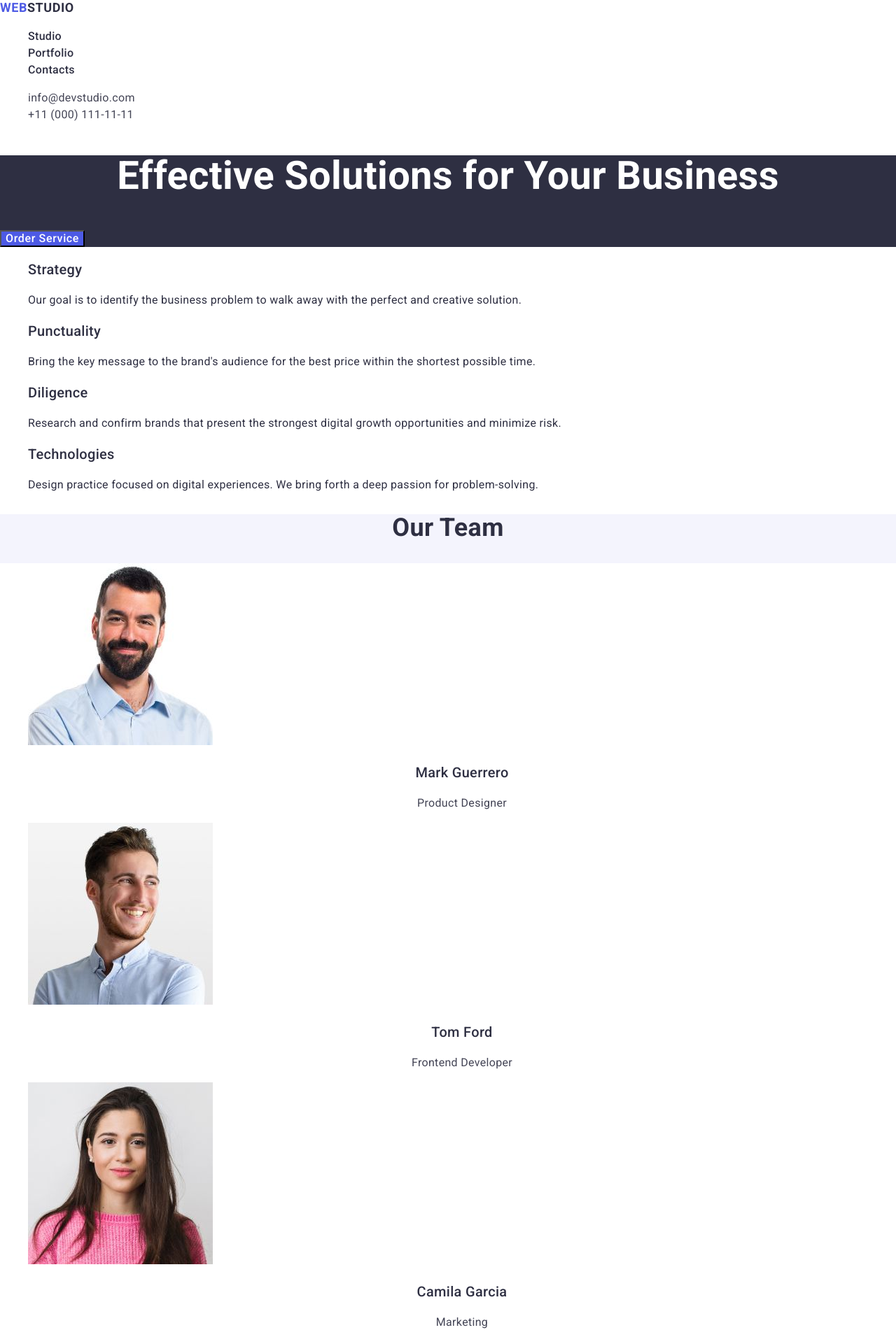
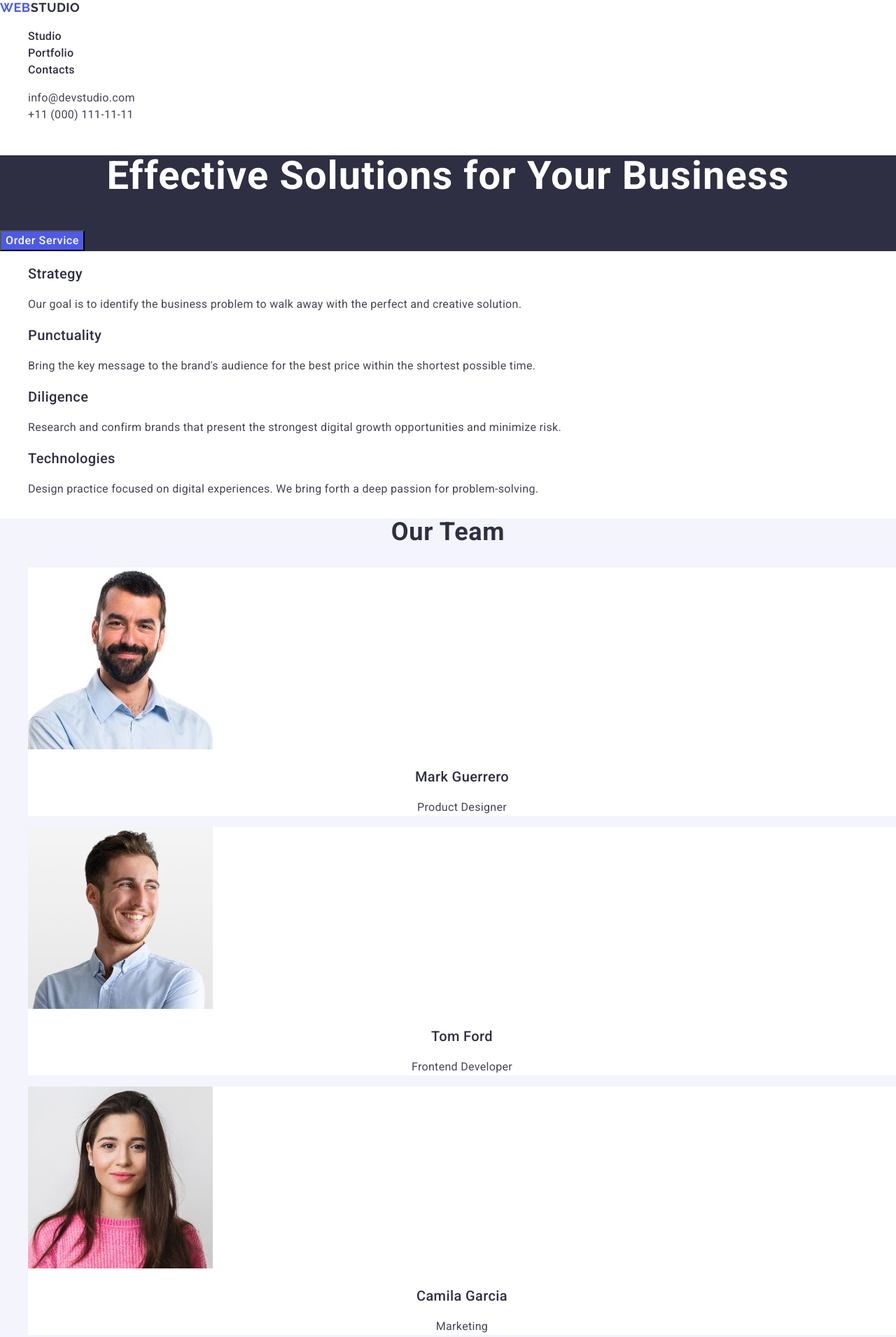
Before and after one commit to kostinaio/goit-markup-hw-02, a plain HTML site: page index.html in a window 1280 px wide. Shown: the top 1911 px of the page at 70% size. Drawn offline with nearby package versions, Linux system fonts and the light colour scheme.

Commit message:
autocheck_fixes

```diff
--- a/css/styles.css
+++ b/css/styles.css
@@ -4,9 +4,9 @@
     --secondary-font: 'Raleway', sans-serif;
 
     /* Colors */
-    --primary-cl: #2e2f42;
+    --primary-cl: #434455;
+    --dark-cl: #2e2f42;
     --secondary-cl: #fff;
-    --text-cl: #434455;
     --brand-cl: #4d5ae5;
     --ligth-cl: #f4f4fd;
     --pressed-cl: #404bbf
@@ -60,7 +60,9 @@ address {
     font-weight: 700;
     font-size: 36px;
     line-height: 1.11;
+    letter-spacing: 0.02em;
     text-align: center;
+    color: var(--dark-cl);
 }
 
 .section-list {}
@@ -71,10 +73,15 @@ address {
     font-weight: 500;
     font-size: 20px;
     line-height: 1.2;
+    letter-spacing: 0.02em;
+    text-transform: capitalize;
+    color: var(--dark-cl);
 }
 
 .section-text {
-    color: var(--text-cl);
+    letter-spacing: 0.02em;
+    line-height: 1.5;
+    font-size: 16px;
 }
 
 .section-ilustration {}
@@ -85,14 +92,14 @@ address {
     font-weight: 700;
     font-size: 18px;
     line-height: 1.17;
-    font-family: var(--primary-font);
+    font-family: var(--secondary-font);
     letter-spacing: 0.03em;
     text-transform: uppercase;
     color: var(--brand-cl);
 }
 
 .header-logo-accent {
-    color: var(--primary-cl);
+    color: var(--dark-cl);
 }
 
 .footer-logo-accent{
@@ -110,7 +117,11 @@ address {
 .nav-item {}
 
 .nav-link {
+    letter-spacing: 0.02em;
+    line-height: 1.5;
+    font-size: 16px;
     font-weight: 500;
+    color:var(--dark-cl)
 }
 
 .nav-link:hover,
@@ -124,7 +135,9 @@ address {
 .address-item {}
 
 .address-link {
-    color: var(--text-cl);
+    letter-spacing: 0.02em;
+    line-height: 1.5;
+    font-size: 16px;
 }
 
 .address-link:hover,
@@ -135,19 +148,22 @@ address {
 
 /* #region Hero */
 .hero {
-    background-color: var(--primary-cl);
+    background-color: var(--dark-cl);
 }
 
 .hero-title {
     font-weight: 700;
     font-size: 56px;
     line-height: 1.07;
+    letter-spacing: 0.02em;
     text-align: center;
     color: var(--secondary-cl);
 }
 
 .hero-button {
     font-weight: 500;
+    line-height: 1.5;
+    font-size: 16px;
     letter-spacing: 0.04em;
     color: var(--secondary-cl);
     background-color:var(--brand-cl);
@@ -173,7 +189,7 @@ address {
     background-color: var(--ligth-cl);
 }
 
-.team-list{
+.team-item{
     background-color: var(--secondary-cl);
 }
 
@@ -192,10 +208,13 @@ address {
 
 /* #region Footer */
 .section-footer {
-    background-color: var(--primary-cl);
+    background-color: var(--dark-cl);
 }
 
 .footer-text {
     color: var(--ligth-cl);
+    letter-spacing: 0.02em;
+    line-height: 1.5;
+    font-size: 16px;
 }
 /* #endregion */
--- a/index.html
+++ b/index.html
@@ -29,13 +29,13 @@
         >
         <ul class="nav-list">
           <li class="nav-item">
-            <a class="nav-link" href="#">Studio</a>
+            <a class="nav-link" href="./index.html">Studio</a>
           </li>
           <li class="nav-item">
-            <a class="nav-link" href="#">Portfolio</a>
+            <a class="nav-link" href="">Portfolio</a>
           </li>
           <li class="nav-item">
-            <a class="nav-link" href="#">Contacts</a>
+            <a class="nav-link" href="">Contacts</a>
           </li>
         </ul>
       </nav>
@@ -103,8 +103,8 @@
       <!-- #region OurTeam -->
       <section class="team-section">
         <h2 class="section-title">Our Team</h2>
-        <ul class="section-list team-list">
-          <li class="section-item">
+        <ul class="section-list">
+          <li class="section-item team-item">
             <img
               class="section-ilustration"
               src="./images/team/img-1.jpg"
@@ -115,7 +115,7 @@
             <h3 class="section-subtitle team-subtitle">Mark Guerrero</h3>
             <p class="section-text team-text">Product Designer</p>
           </li>
-          <li class="section-item">
+          <li class="section-item team-item">
             <img
               class="section-ilustration"
               src="./images/team/img-2.jpg"
@@ -126,7 +126,7 @@
             <h3 class="section-subtitle team-subtitle">Tom Ford</h3>
             <p class="section-text team-text">Frontend Developer</p>
           </li>
-          <li class="section-item">
+          <li class="section-item team-item">
             <img
               class="section-ilustration"
               src="./images/team/img-3.jpg"
@@ -137,7 +137,7 @@
             <h3 class="section-subtitle team-subtitle">Camila Garcia</h3>
             <p class="section-text team-text">Marketing</p>
           </li>
-          <li class="section-item">
+          <li class="section-item team-item">
             <img
               class="section-ilustration"
               src="./images/team/img-4.jpg"
@@ -151,7 +151,6 @@
         </ul>
       </section>
       <!-- #endregion -->
-    </main>
 
       <!-- #region OurPortfolio -->
       <section class="portfolio-section">
@@ -237,7 +236,7 @@
       </section>
 
       <!-- #endregion -->
-
+    </main>
     <!-- #region Footer -->
     <footer class="section-footer">
       <a class="logo" href="./index.html">
```
Lines whose indentation alone changed are shown as unchanged.
